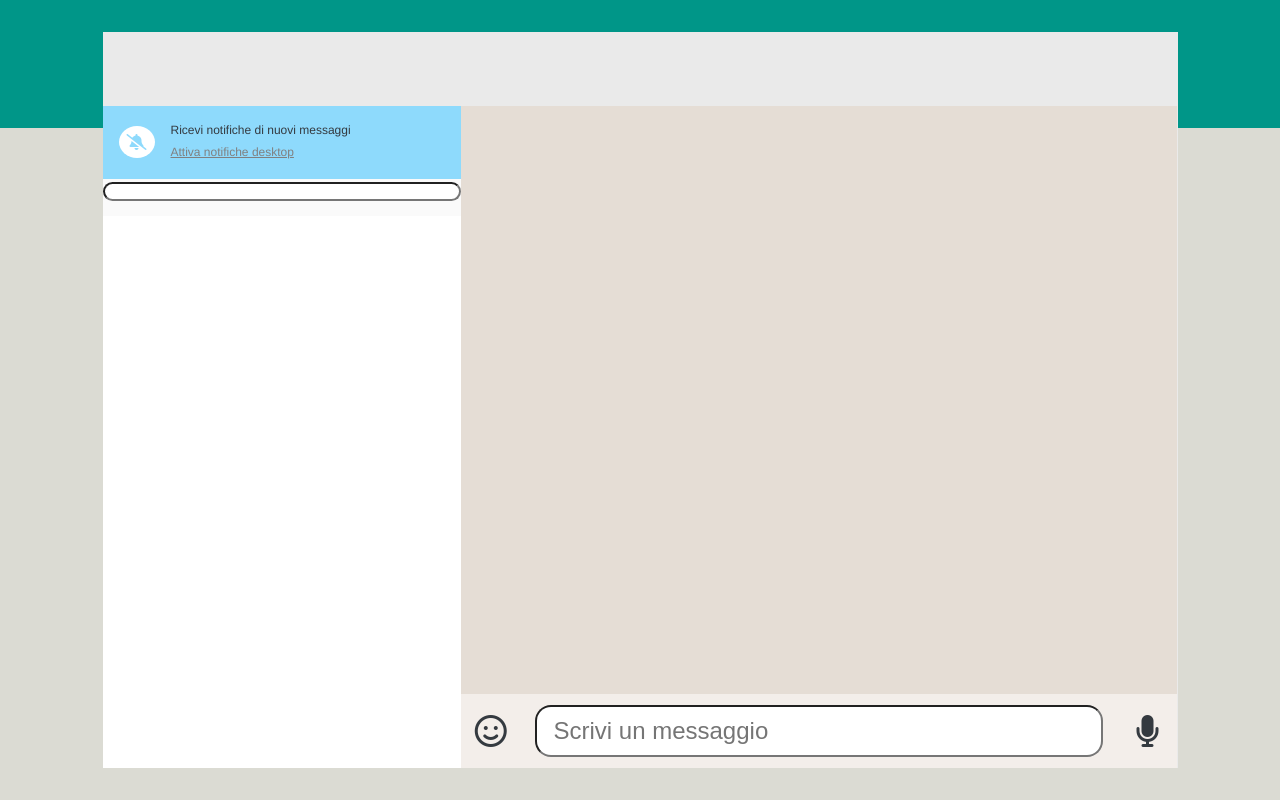
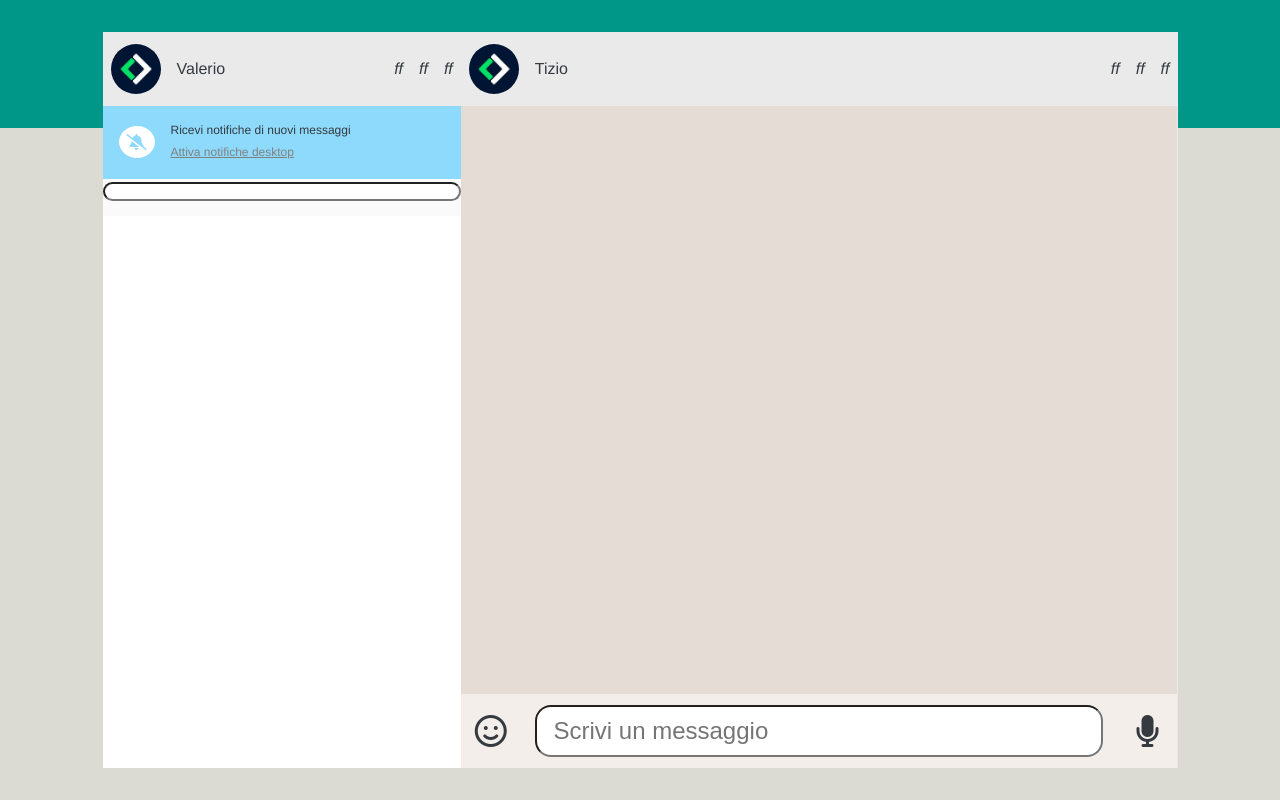
Before and after one commit to ValerioViteritti/vue-boolzapp, a plain HTML site: page index.html in a window 1280 px wide. Drawn offline with nearby package versions, Linux system fonts and the light colour scheme.

Commit message:
0.0.6 aggiunte a UTENTE e CONTATTO ATTIVO

```diff
--- a/css/MyLibrary.css
+++ b/css/MyLibrary.css
@@ -345,6 +345,52 @@ p {
 .order-first { order: -1; }
 .order-last { order: 999; }
 
+/* Libreria di Gap Flex */
+.gap-container {
+    display: flex;
+    flex-wrap: wrap;
+    gap: var(--gap, 1rem); /* Variabile personalizzabile per il gap */
+  }
+
+  .gap-item {
+    flex: 1 1 auto; /* Gli elementi flessibili si adattano allo spazio disponibile */
+    margin: var(--item-margin, 0.5rem); /* Margine personalizzabile per ogni elemento */
+  }
+
+  /* Opzionale: Classi per diversi valori di gap */
+  .gap-small {
+    --gap: 0.5rem;
+  }
+
+  .gap-medium {
+    --gap: 1rem;
+  }
+
+  .gap-large {
+    --gap: 2rem;
+  }
+
+  /* Opzionale: Classi per margini personalizzati degli elementi */
+  .margin-small {
+    --item-margin: 0.25rem;
+  }
+
+  .margin-medium {
+    --item-margin: 0.5rem;
+  }
+
+  .margin-large {
+    --item-margin: 1rem;
+  }
+
+
+
+
+
+
+
+
+
 .h-60 { height: 60%; }
 .h-70 { height: 70%; }
 .h-80 { height: 80%; }
--- a/css/style.css
+++ b/css/style.css
@@ -18,6 +18,11 @@ body{
     background-color: #eaeaea;
     height: 92%;
     width: 86%;
+}
+
+img{
+    height: 50px;
+    border-radius: 50%;
 }
 /* COLONNA SINISTRA */
 #col-left{
--- a/index.html
+++ b/index.html
@@ -27,14 +27,14 @@
                 <div id="col-left" class="col-lg-4 col-md-4 col-sm-4">
                     <!-- UTENTE -->
                     <div id="profilo-utente">
-                        <div class="float-left h-100">
-                            <div></div>
-                            <div></div>
+                        <div class="float-left h-100 d-flex align-items-center">
+                            <img src="img/download.png" alt="" class="gap-item">
+                            <span class="gap-item">Valerio</span>
                         </div>
-                        <div class="float-right h-100">
-                            <i></i>
-                            <i></i>
-                            <i></i>
+                        <div class="float-right h-100 d-flex align-items-center">
+                            <i class="gap-item">ff</i>
+                            <i class="gap-item">ff</i>
+                            <i class="gap-item">ff</i>
                         </div>
                     </div>
                     <!-- NOTIFICHE -->
@@ -57,7 +57,17 @@
                 <!-- RIGHT -->
                 <div id="col-right" class="col-lg-8 col-md-8 col-sm-8">
                     <!-- CONTATTO ATTIVO -->
-                    <div id="contatto-attivo"></div>
+                    <div id="contatto-attivo">
+                        <div class="float-left h-100 d-flex align-items-center">
+                            <img src="img/download.png" alt="" class="gap-item">
+                            <span class="gap-item">Tizio</span>
+                        </div>
+                        <div class="float-right h-100 d-flex align-items-center">
+                            <i class="gap-item">ff</i>
+                            <i class="gap-item">ff</i>
+                            <i class="gap-item">ff</i>
+                        </div>
+                    </div>
                     <!-- SCHERMATA MESSAGGI -->
                     <div id="messaggistica"></div>
                     <!-- BARRA DI INSERIMENTO NUOVI MESSAGGI -->
```
